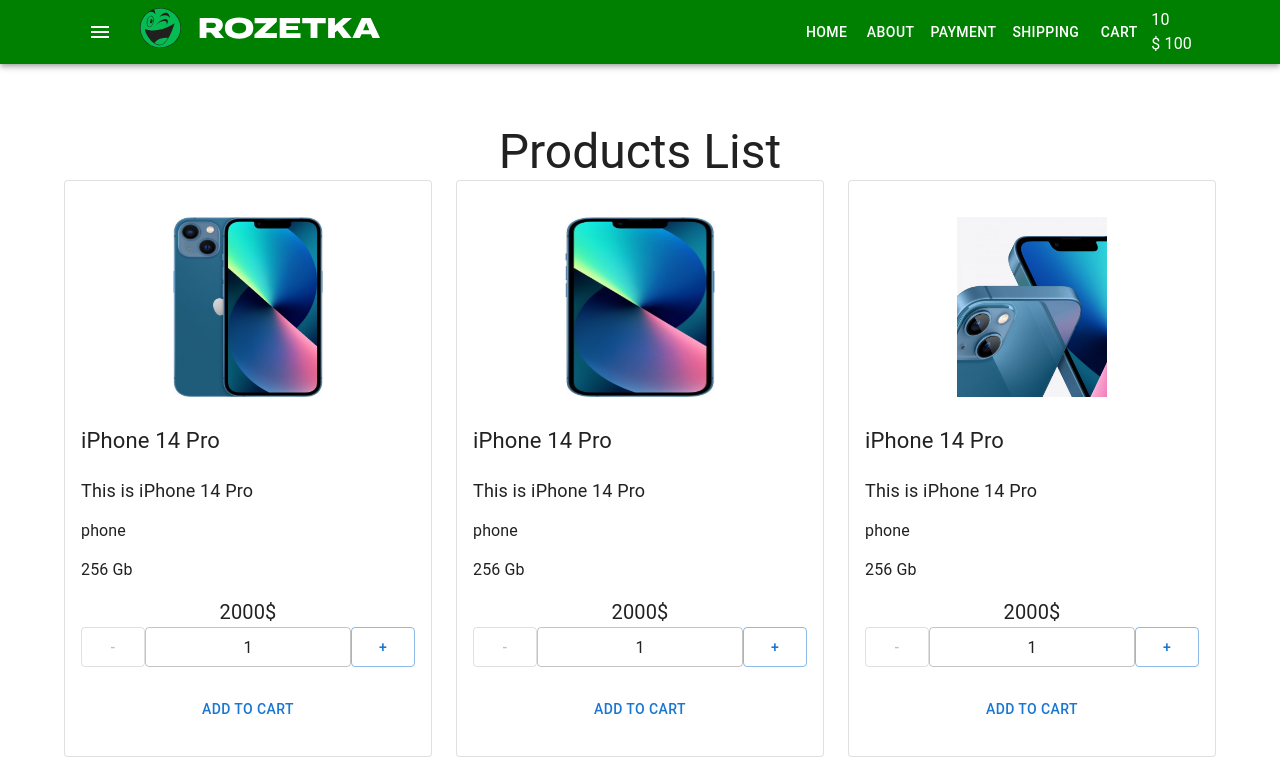
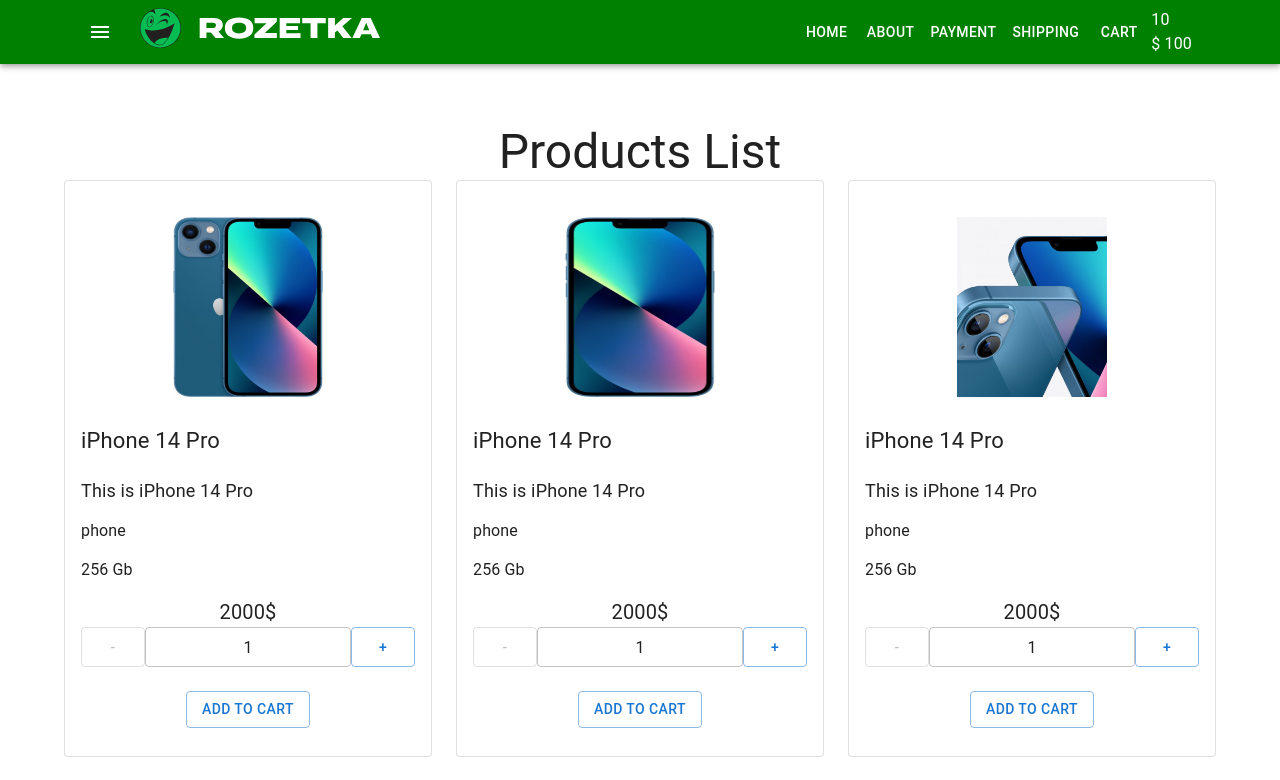
Before and after one commit to Aleksandr888990/my-project, a React (Create React App) app: page / in a window 1280 px wide. Shown: the top 780 px of the page. Built offline with nearby package versions, Linux system fonts and the light colour scheme.

Commit message:
create addProductToCart

```diff
--- a/src/components/CartHeader/CartHeader.tsx
+++ b/src/components/CartHeader/CartHeader.tsx
@@ -3,7 +3,7 @@
 type Props = {
     cartData: {
         totalCount: number
-        totalPrise: number
+        totalPrice: number
     }
 }
 
@@ -11,7 +11,7 @@
     return (
         <div>
             <div>{cartData.totalCount}</div>
-            <div>$ {cartData.totalPrise}</div>
+            <div>$ {cartData.totalPrice}</div>
         </div>
     )
 }
--- a/src/components/ProductsList/ProductsList.tsx
+++ b/src/components/ProductsList/ProductsList.tsx
@@ -2,19 +2,35 @@
 import ProductsListItem from 'components/ProductsList/ProductsListItem'
 import productsArray from 'utils/productsArray'
 
-type Props = {}
+type Props = {
+    addProductToCart: (count: number, price: number) => void
+}
 
 
 
 
-const ProductsList = (props: Props) => {
+const ProductsList = ({ addProductToCart }: Props) => {
     return (
         <>
-            <Typography variant="h3" align="center" component="h2" sx={{marginBotton: '40px'}}>
+            <Typography
+                variant="h3"
+                align="center"
+                component="h2"
+                sx={{ marginBotton: '40px' }}
+            >
                 Products List
             </Typography>
             <Grid container spacing={3}>
-                {productsArray.map(({id, title, description, type, capacity, price, image,}) => (
+                {productsArray.map(
+                    ({
+                        id,
+                        title,
+                        description,
+                        type,
+                        capacity,
+                        price,
+                        image,
+                    }) => (
                         <Grid item xs={12} sm={6} md={4} key={id}>
                             <ProductsListItem
                                 title={title}
@@ -23,9 +39,11 @@
                                 capacity={capacity}
                                 price={price}
                                 image={image}
+                                addProductToCart={addProductToCart}
                             />
                         </Grid>
-                ))}
+                    )
+                )}
             </Grid>
         </>
     )
--- a/src/components/ProductsList/ProductsListItem.tsx
+++ b/src/components/ProductsList/ProductsListItem.tsx
@@ -15,6 +15,7 @@
     capacity: string
     price: number
     image: string
+    addProductToCart: (count: number, price: number) => void
 }
 
 
@@ -26,12 +27,11 @@
     capacity,
     price,
     image,
+    addProductToCart,
 }: Props) => {
-
-    const [count,setCount] = useState<number>(1)
+    const [count, setCount] = useState<number>(1)
     const onDecrement = () => {
-        setCount(count-1)
-
+        setCount(count - 1)
     }
 
     return (
@@ -46,7 +46,11 @@
                 <div className="product-features">{capacity} Gb</div>
                 <div className="product-price">{price}$</div>
                 <div className="product-quantity">
-                        <Button variant="outlined" onClick={onDecrement} disabled={count<=1}>
+                    <Button
+                        variant="outlined"
+                        onClick={onDecrement}
+                        disabled={count <= 1}
+                    >
                         -
                     </Button>
                     <TextField size="small" value={count} />
@@ -59,7 +63,12 @@
                 </div>
             </CardContent>
             <CardActions className="product-btn-wrap">
-                    <Button>Add to cart</Button>
+                <Button
+                    variant="outlined"
+                    onClick={() => addProductToCart(count, price)}
+                >
+                    Add to cart
+                </Button>
             </CardActions>
         </Card>
     )
--- a/src/container/App.src/App.tsx
+++ b/src/container/App.src/App.tsx
@@ -4,26 +4,34 @@
 import CssBaseline from '@mui/material/CssBaseline'
 import { StyledEngineProvider } from '@mui/material/styles'
 import { useState } from 'react'
+// import { promises } from 'stream'
 
 type Props = {}
 type cartDataProps = {
     totalCount: number
-    totalPrise: number
+    totalPrice: number
 }
 
 const App = (props: Props) => {
 
     const [cartData, setCartData] = useState<cartDataProps>({
         totalCount: 10,
-        totalPrise: 100,
+        totalPrice: 100,
     })
+
+    const addProductToCart = (count:number, price:number) => {
+        setCartData((prevState) => ({
+            totalCount: prevState.totalCount + count,
+            totalPrice: prevState.totalPrice + count * price,
+        }))
+    }
 
     return (
         <>
             <StyledEngineProvider injectFirst>
                 <CssBaseline />
                 <Header cartData={cartData} />
-                <Main />
+                <Main addProductToCart={addProductToCart} />
                 <Footer />
             </StyledEngineProvider>
         </>
--- a/src/container/Header/Header.tsx
+++ b/src/container/Header/Header.tsx
@@ -11,7 +11,7 @@
 type Props = {
     cartData: {
         totalCount: number
-        totalPrise: number
+        totalPrice: number
     }
 }
 // 'xs' | 'sm' | 'md' | 'lg' | 'xl' - размеры maxWidth
--- a/src/container/Main/Main.tsx
+++ b/src/container/Main/Main.tsx
@@ -1,19 +1,20 @@
 import { Container } from '@mui/material'
 import Home from 'pages/Home/Home'
 
-type Props = {}
-const Main = (props: Props) => {
+type Props = {
+    addProductToCart: (count:number, price:number) => void
+}
+const Main = ({addProductToCart}: Props) => {
     return (
         <>
-            <Container sx={{
-                padding: '60px 0',
-            }}
+            <Container
+                sx={{
+                    padding: '60px 0',
+                }}
             >
-                 <Home />
+                <Home addProductToCart={addProductToCart}/>
             </Container>
-
         </>
     )
-
 }
 export default Main
--- a/src/pages/Home/Home.tsx
+++ b/src/pages/Home/Home.tsx
@@ -1,13 +1,15 @@
 import ProductsList from 'components/ProductsList/ProductsList'
 
-type Props = {}
+type Props = {
+    addProductToCart: (count: number, price: number) => void
+}
 
-const Home = (props: Props) => {
-  return (
-    <div>
-        <ProductsList />
-    </div>
-  )
+const Home = ({addProductToCart}: Props) => {
+    return (
+        <div>
+            <ProductsList addProductToCart={addProductToCart} />
+        </div>
+    )
 }
 
 export default Home
```
Lines whose indentation alone changed are shown as unchanged.
